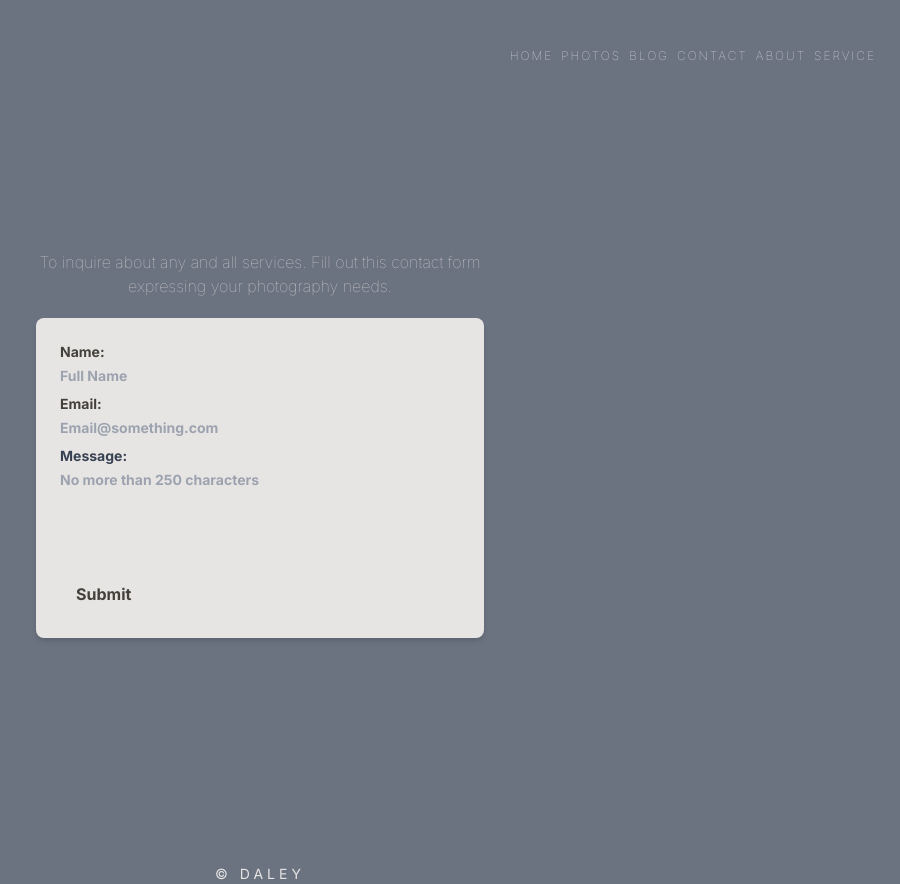
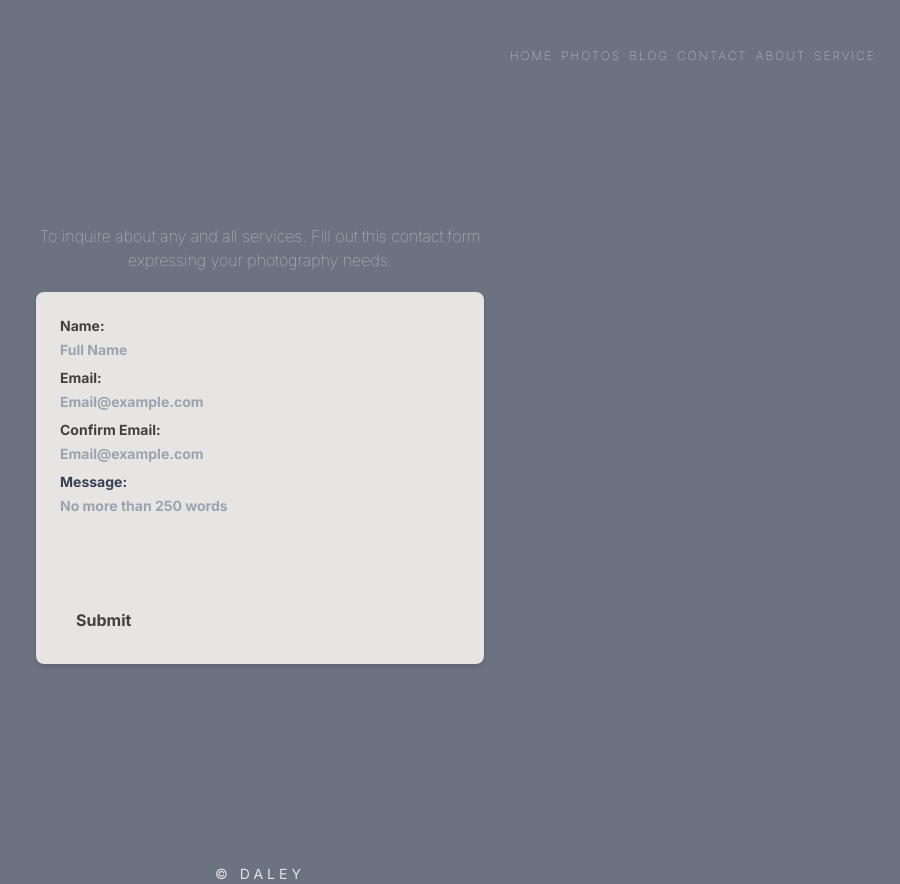
Before and after one commit to trble91/daleyphotos, a Next.js app: page /Contact in a window 1280 px wide. Shown: the whole page, without its empty margins (380-1280 px from the left). Built offline with nearby package versions, Linux system fonts and the light colour scheme; a web font is replaced by a local one.

Commit message:
adds confirm

```diff
--- a/src/app/Contact/page.jsx
+++ b/src/app/Contact/page.jsx
@@ -45,6 +45,7 @@ const ContactForm = () => {
           <label className="block text-stone-700 text-sm font-bold mb-2">
             Name:
             <input
+              required
               type="text"
               name="name"
               autoComplete="given-name"
@@ -57,10 +58,24 @@ const ContactForm = () => {
           <label className="block text-stone-700 text-sm font-bold mb-2">
             Email:
             <input
+              required
               type="email"
               name="email"
               autoComplete="email"
-              placeholder="Email@something.com"
+              placeholder="Email@example.com"
+              value={formData.email}
+              onChange={handleChange}
+              className="form-input mt-1 block w-full rounded-sm border-gray-700 bg-stone-200"
+            />
+          </label>
+          <label className="block text-stone-700 text-sm font-bold mb-2">
+            Confirm Email:
+            <input
+              required
+              type="email"
+              name="Confirm email"
+              autoComplete="email"
+              placeholder="Email@example.com"
               value={formData.email}
               onChange={handleChange}
               className="form-input mt-1 block w-full rounded-sm border-gray-700 bg-stone-200"
@@ -69,8 +84,9 @@ const ContactForm = () => {
           <label className="block text-gray-700 text-sm font-bold mb-2">
             Message:
             <textarea
+              required
               name="message"
-              placeholder="No more than 250 characters"
+              placeholder="No more than 250 words"
               value={formData.message}
               onChange={handleChange}
               className="form-input mt-1 block w-full rounded-sm border-stone-700 resize-none bg-stone-200"
@@ -79,7 +95,7 @@ const ContactForm = () => {
           </label>
           <button
             type="submit"
-            className="text-stone-700 item-center font-bold py-2 px-4 mt-4 rounded focus:outline-gray-400 focus:shadow-outline-gray-700 hover:bg-gray-600 hover:text-gray-300 active:bg-gray-500"
+            className="text-stone-700 item-center font-bold py-2 px-4 mt-4 rounded focus:outline-gray-400 focus:shadow-outline-gray-700 hover:bg-slate-600 hover:text-gray-300 active:bg-gray-500"
           >
             Submit
           </button>
```
